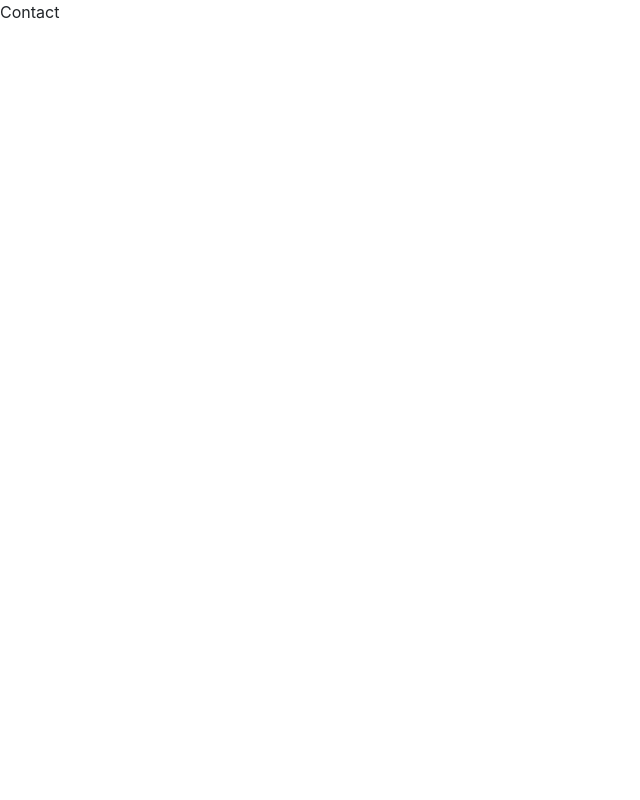
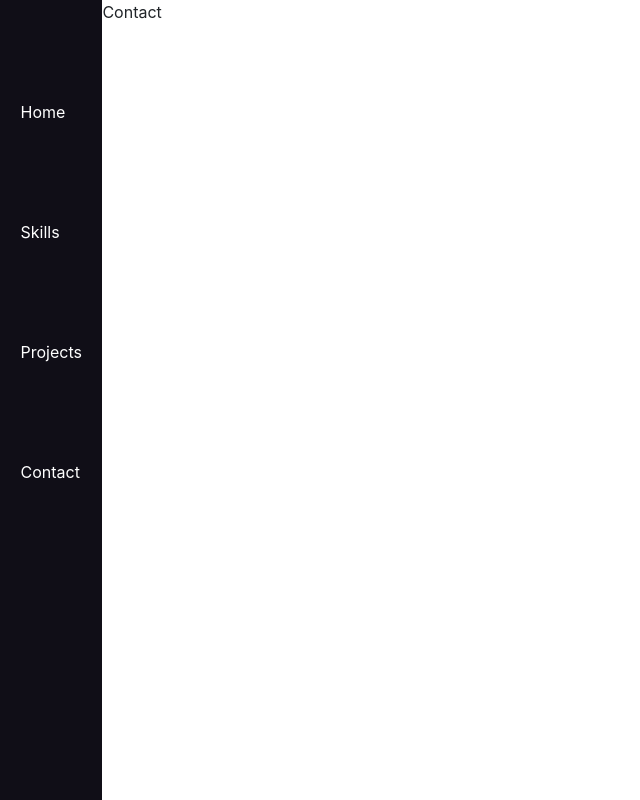
Before and after one commit to harshit860/Activity-Tracker, a React (Create React App) app: page /contact in a window 1280 px wide. Shown: the whole page, without its empty margins (0-640 px from the left). Built offline with nearby package versions, Linux system fonts and the light colour scheme.

Commit message:
update port

```diff
--- a/src/App.css
+++ b/src/App.css
@@ -28,7 +28,7 @@
 .App-link {
   color: #61dafb;
 }
-
+/*
 @keyframes App-logo-spin {
   from {
     transform: rotate(0deg);
@@ -36,4 +36,4 @@
   to {
     transform: rotate(360deg);
   }
-}
+} */
--- a/src/App.js
+++ b/src/App.js
@@ -5,7 +5,8 @@ import Locator from './Components/Router';
 
 
 
-function App() {
+function App(props) {
+    console.log(props)
   return (
     <React.Fragment>
       <Locator />
--- a/src/Components/Navbar.js
+++ b/src/Components/Navbar.js
@@ -1,29 +1,49 @@
 import React, { useEffect, useState } from 'react'
-import { Link } from 'react-router-dom';
+import { Link, Redirect , useHistory} from 'react-router-dom';
 import './../Style/Main.css'
-import Books from './../Asset/001-documents.png'
-import File from './../Asset/029-light bulb.png'
-import Home from './../Asset/005-id card.png'
 
-export const Navbar = () => {
+export const Navbar = (props) => {
     const [home,useHome] = useState(false);
     const [skills,useSkills] = useState(false);
     const [projects,useProjects] = useState(false);
     const [contact,useContact] = useState(false);
 
+    const [homeGlow,useHomeGlow] = useState(false)
+    const [skillGlow,useSkillGlow] = useState(false)
+    const [projectsGlow,useProjectsGlow] = useState(false)
+    const [contactsGlow,useContactsGlow] = useState(false)
 
+    let history = useHistory();
+  const routeTO = (path) =>{
+    history.push(path)
+  }
+
+  useEffect(() => {
+    let path = window.location.pathname || ''
+    switch(path) {
+      case '/skill':
+        alert('skill')
+        break;
+      case '/project':
+        alert('project')
+        break;
+      case '/contact':
+
+        break;
+    }
+  },[])
   return (
       <div className="nav">
-                <div className="imageS" style={{marginTop:100}} onMouseEnter={(e)=>console.log(e.target.textContent)}>
+        <div className="imageS" style={{marginTop:100}} onClick={()=>routeTO('/')} onMouseEnter={(e)=>console.log(e.target.textContent)}>
           {home ? ('') : ('Home')}
         </div>
-                <div className="imageS">
+        <div className="imageS" onClick={()=>routeTO('/skill')}>
           {skills ? ('') : ('Skills')}
         </div>
-                <div className="imageS">
+        <div className="imageS" onClick={()=>routeTO('/project')}>
           {projects ? ('') : ('Projects')}
         </div>
-                <div className="imageS">
+        <div className="imageS" onClick={()=>routeTO('/contact')} style={{color:contactsGlow ? 'orange' :''}}>
           {contact ? ('') : ('Contact')}
         </div>
         </div>
--- a/src/Components/Router.js
+++ b/src/Components/Router.js
@@ -1,4 +1,4 @@
-import React, { Component } from 'react';
+import React, { Component, useEffect } from 'react';
 import { BrowserRouter as RouterMain, Link,Route } from 'react-router-dom'
 import Contact from '../Views/Contact';
 import Main from '../Views/Main';
@@ -6,6 +6,9 @@ import Project from '../Views/Project';
 import Skills from '../Views/Skills';
 
 function Locator() {
+
+  useEffect(()=>{
+  })
   return (
     <RouterMain>
       <React.Fragment>
@@ -15,7 +18,7 @@ function Locator() {
         <Route path="/" exact component={Main} />
         <Route path="/contact" exact component={Contact} />
         <Route path="/project" exact component={Project} />
-        <Route path="/skill" exact component={Skills} />
+        <Route path="/skill" exact render={()=><Skills />} />
       </React.Fragment>
     </RouterMain>
   )
--- a/src/Style/Main.css
+++ b/src/Style/Main.css
@@ -7,6 +7,12 @@ html, body {
   height:100vh;
   display: flex;
   flex-direction: row;
+}
+.skill {
+  width: 100%;
+  height:100vh;
+  flex-direction: row;
+  display:flex;
 }
 .nav {
   width: 8%;
@@ -23,7 +29,7 @@ html, body {
   height:100vh;
   font-family: 'Amatic SC';
   font-size: 100px;
-  padding: 2%;
+  /* padding: 2%; */
 
 }
 
--- a/src/Views/Contact.js
+++ b/src/Views/Contact.js
@@ -1,8 +1,11 @@
 import React from 'react'
+import { Navbar } from '../Components/Navbar';
+import './../Style/Main.css';
 
 export default function Contact() {
   return (
-    <div>
+    <div className="skill">
+      <Navbar />
       Contact
     </div>
   )
--- a/src/Views/Project.js
+++ b/src/Views/Project.js
@@ -1,8 +1,11 @@
 import React from 'react'
+import { Navbar } from '../Components/Navbar'
+import './../Style/Main.css';
 
 export default function Project() {
   return (
-    <div>
+    <div className="skill">
+      <Navbar />
         Project
     </div>
   )
--- a/src/Views/Skills.js
+++ b/src/Views/Skills.js
@@ -1,8 +1,11 @@
 import React from 'react'
+import { Navbar } from '../Components/Navbar'
+import './../Style/Main.css'
 
 export default function Skills() {
   return (
-    <div>
+    <div className="skill">
+      <Navbar />
       Skills
     </div>
   )
```
Lines whose indentation alone changed are shown as unchanged.
